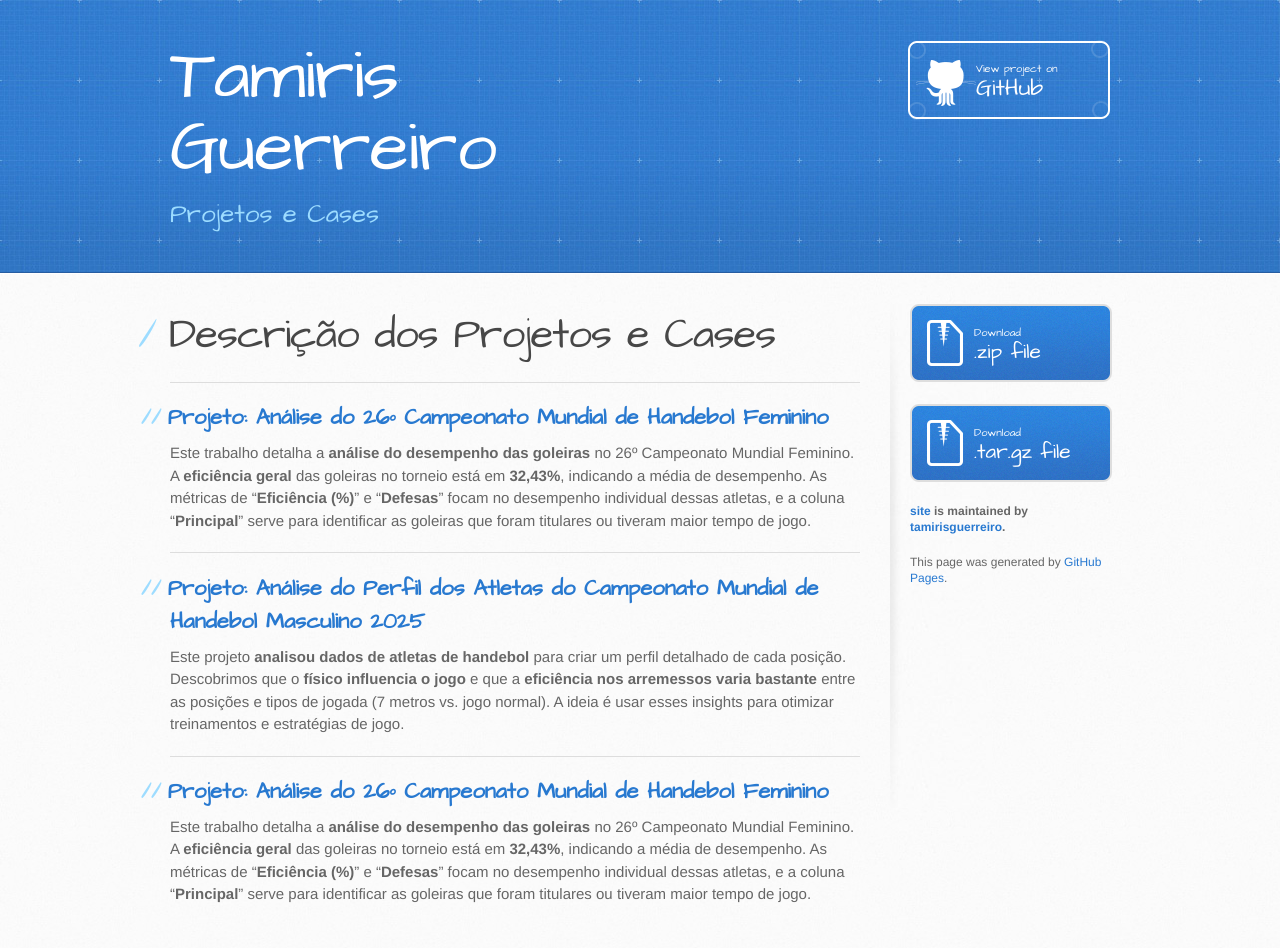
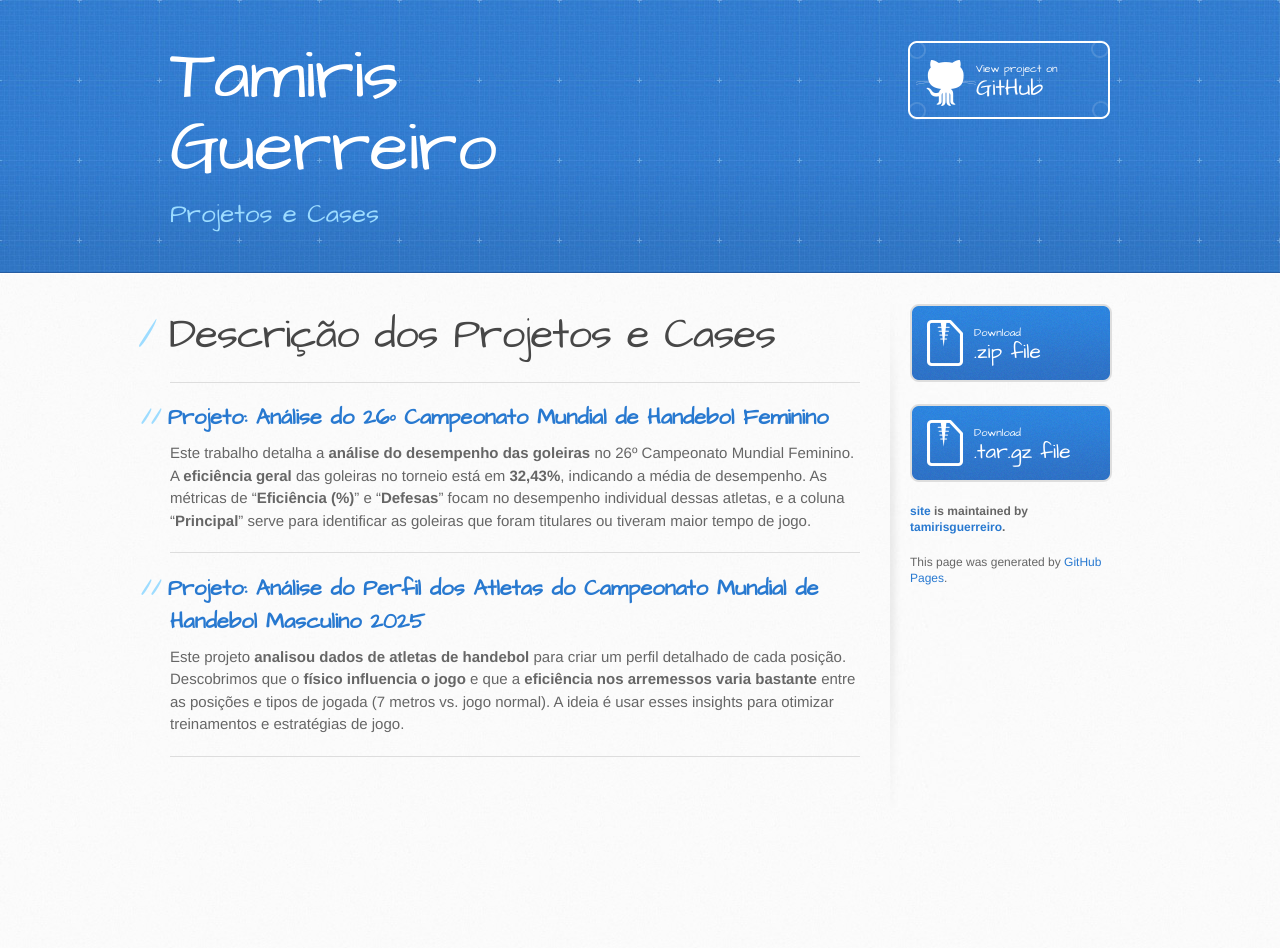
Before and after one commit to tamirisguerreiro/site, a Jekyll site: the page built from index.md, in a window 1280 px wide. Built offline with Jekyll 4.4.1, drawn with Linux system fonts in a browser that asks for light colours; our own code applies the rules of GitHub Pages for plain Markdown files; after the commit the page ends 900 px from its top, so only the background shows below that.

Commit message:
Update index.md

```diff
--- a/index.md
+++ b/index.md
@@ -19,7 +19,3 @@ Este projeto **analisou dados de atletas de handebol** para criar um perfil deta
 
 
 ---
-
-## [Projeto: Análise do 26º Campeonato Mundial de Handebol Feminino](./mundialhandebolfeminino.md)
-
-Este trabalho detalha a **análise do desempenho das goleiras** no 26º Campeonato Mundial Feminino. A **eficiência geral** das goleiras no torneio está em **32,43%**, indicando a média de desempenho. As métricas de "**Eficiência (%)**" e "**Defesas**" focam no desempenho individual dessas atletas, e a coluna "**Principal**" serve para identificar as goleiras que foram titulares ou tiveram maior tempo de jogo.
```
